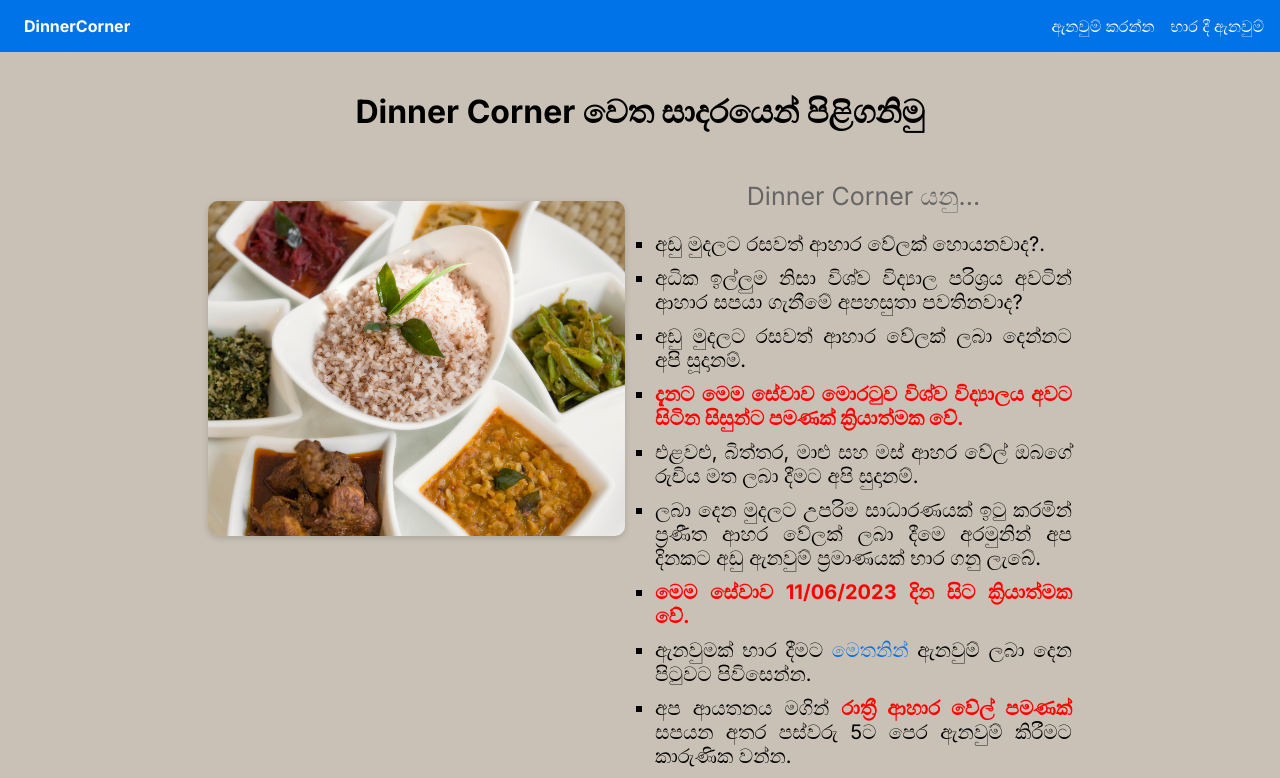
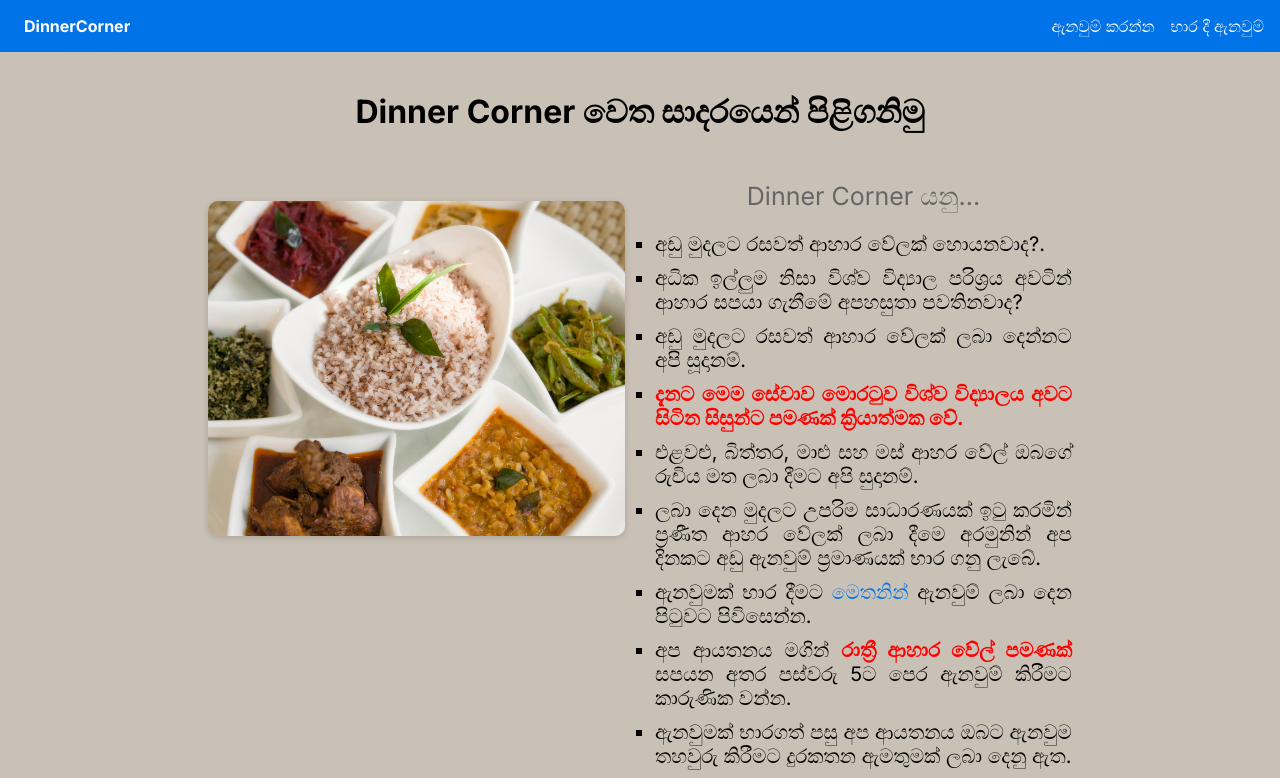
Before and after one commit to Yasith-Heshan/Dinner-Corner, a Next.js app: page / in a window 1280 px wide. Shown: the top 778 px of the page. Built offline with nearby package versions, Linux system fonts and the light colour scheme.

Commit message:
date remove

```diff
--- a/src/app/page.js
+++ b/src/app/page.js
@@ -22,7 +22,7 @@ export default function Home() {
                         <li>ලබා දෙන මුදලට උපරිම සාධාරණයක් ඉටු කරමින් ප්‍රණීත ආහර වේලක් ලබා දීමෙ අරමුනින් අප දිනකට අඩු
                             ඇනවුම් ප්‍රමාණයක් භාර ගනු ලැබේ.
                         </li>
-                        <li><span className={styles.specialNote}>මෙම සේවාව 11/06/2023 දින සිට ක්‍රියාත්මක වේ.</span> </li>
+                        {/*<li><span className={styles.specialNote}>මෙම සේවාව 11/06/2023 දින සිට ක්‍රියාත්මක වේ.</span> </li>*/}
                         <li>ඇනවුමක් භාර දීමට <span className={styles.thisLink}><Link
                             href={'/ordernow'}>මෙතනින්</Link></span> ඇනවුම් ලබා දෙන පිටුවට පිවිසෙන්න.
                         </li>
```
